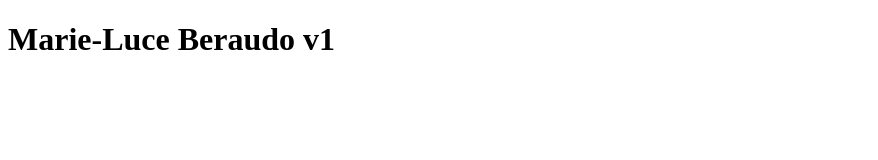
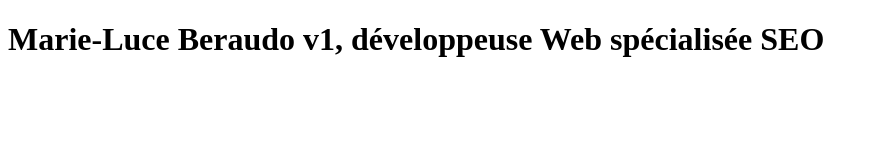
Before and after one commit to mluce194/git-starter, a plain HTML site: page index.html in a window 1280 px wide. Shown: the whole page, without its empty margins (0-878 px from the left). Drawn offline with Linux system fonts and the light colour scheme.

Commit message:
modif dévelopeuse Web spécialisée SEO

```diff
--- a/index.html
+++ b/index.html
@@ -2,6 +2,6 @@
 <!DOCTYPE html>
 <html>
     <head></head>
-    <body><h1>Marie-Luce Beraudo v1</h1></body>
+    <body><h1>Marie-Luce Beraudo v1, développeuse Web spécialisée SEO</h1></body>
 
 </html>
```
